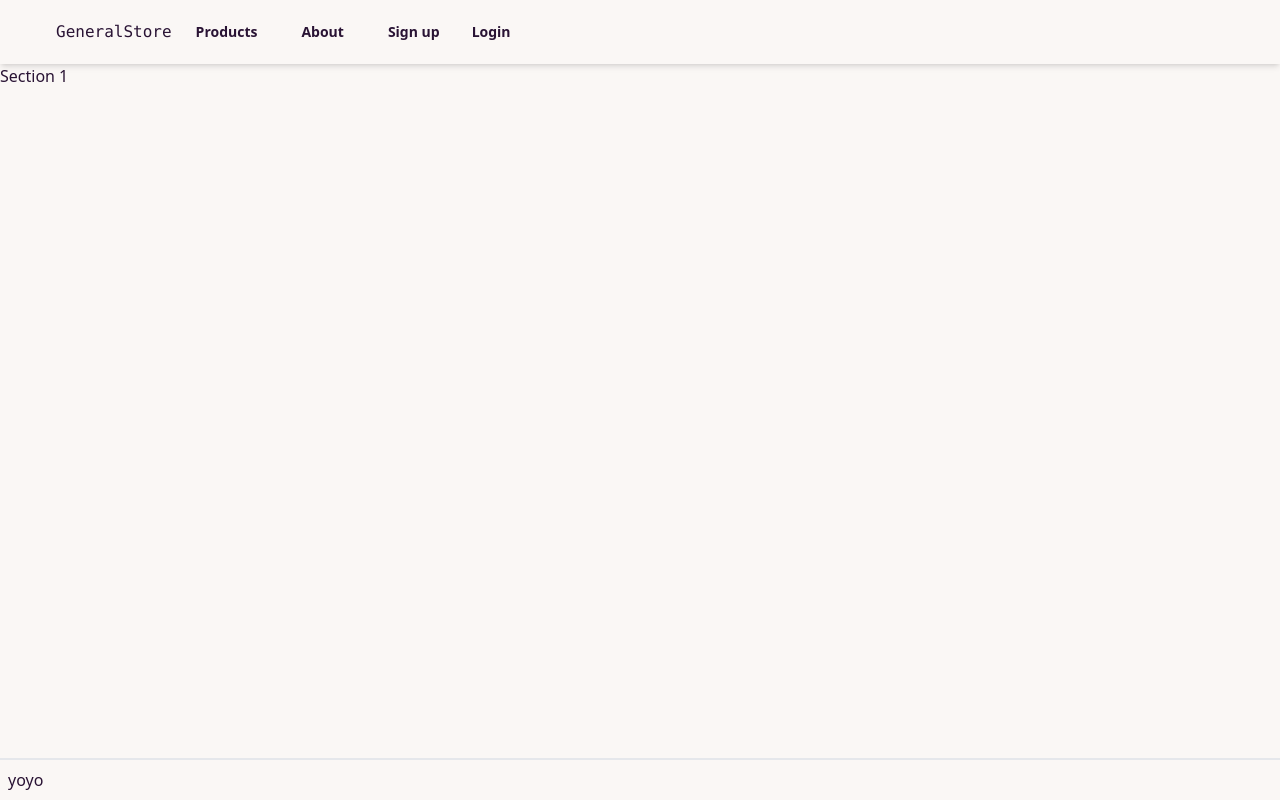
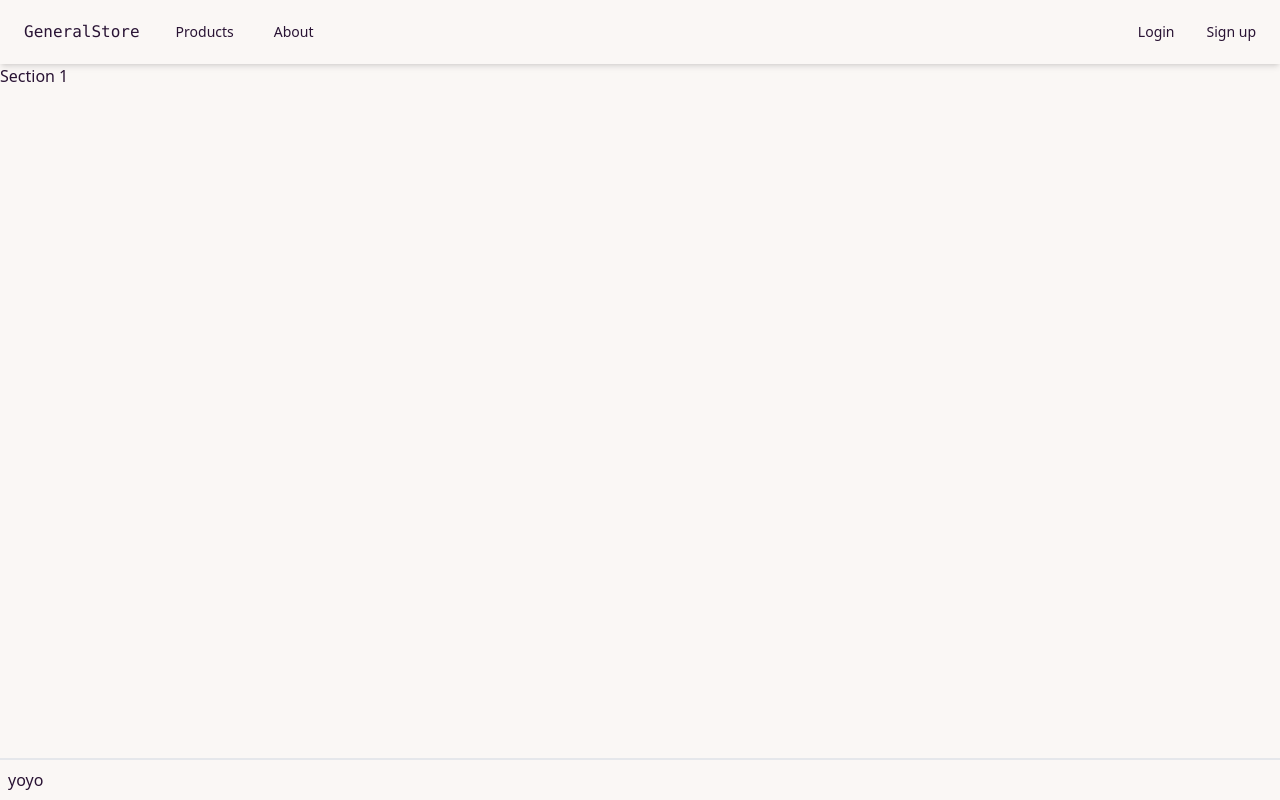
Before and after one commit to Mlaurgaard/vue-prios-term-two, a Vue app: page / in a window 1280 px wide. Built offline with nearby package versions, Linux system fonts and the light colour scheme.

Commit message:
Navbar close to complete
App.vue
-navbar updated with correct layout and links
-sidebar is fully working with wanted layout
-made comments for better overview

```diff
--- a/src/App.vue
+++ b/src/App.vue
@@ -8,16 +8,20 @@
         ref="drawerCheckbox"
       />
       <div class="drawer-content flex flex-col min-h-screen">
-        <!-- Navbar -->
-        <div class="w-full navbar shadow-md bg-base-100 h-[64px] z-10">
-          <div class="container md:px-4">
+        <!-- NAVBAR -->
+        <div class="navbar shadow-md bg-base-100 h-[64px] z-10">
+          <!-- Burger Icon -->
           <div class="flex-none lg:hidden">
-              <label for="my-drawer-3" class="btn btn-square btn-ghost">
+            <label
+              for="my-drawer-3"
+              class="rounded btn-ghost p-1 mr-2"
+              role="button"
+            >
               <svg
                 xmlns="http://www.w3.org/2000/svg"
                 fill="none"
                 viewBox="0 0 24 24"
-                  class="inline-block w-6 h-6 stroke-current"
+                class="inline-block w-6 h-6 stroke-current mb-0.5"
               >
                 <path
                   stroke-linecap="round"
@@ -27,75 +31,97 @@
                 ></path>
               </svg>
             </label>
-            </div>
-            <div class="pl-0 pl-8">
+            <!-- Navbar Title -->
+            <button class="py-2">
               <router-link to="/">
                 <p class="font-mono">GeneralStore</p>
               </router-link>
+            </button>
           </div>
-            <!-- Sidebar Menu on smaller screens -->
-            <div class="flex-none hidden lg:block">
-              <ul class="menu menu-horizontal flex items-center font-bold">
-                <!-- Navbar menu content here -->
 
-                <li
-                  class="rounded"
-                  :class="{
-                    'focus:bg-primary bg-primary': $route.path === '/products',
-                  }"
+          <!-- Navbar Buttons  -->
+          <div class="lg:flex hidden justify-between w-full">
+            <!-- Navbar Left -->
+            <div class="w-auto">
+              <!-- title / home -->
+              <button class="p-2 mx-2">
+                <router-link to="/">
+                  <p class="font-mono">GeneralStore</p>
+                </router-link>
+              </button>
+              <!-- products -->
+              <button
+                class="p-2 mx-1 rounded hover:bg-gray-200 active:bg-gray-300 font-bolder"
               >
-                  <router-link to="/products">Products</router-link>
-                </li>
-                <li
-                  class="rounded p-3"
-                  :class="{
-                    'focus:bg-primary bg-secondary': $route.path === '/about',
-                  }"
+                <router-link to="/products">
+                  <p class="p-1 px-2 text-sm font-bolder">Products</p>
+                </router-link>
+              </button>
+              <!-- about -->
+              <button
+                class="p-2 mx-1 rounded hover:bg-gray-200 active:bg-gray-300 font-bolder"
               >
-                  <router-link to="/about">About</router-link>
-                </li>
-                <li
-                  class="rounded"
-                  :class="{
-                    'focus:bg-primary bg-secondary': $route.path === '/signup',
-                  }"
+                <router-link to="/about">
+                  <p class="p-1 px-2 text-sm font-bolder">About</p>
+                </router-link>
+              </button>
+            </div>
+            <!-- Navbar Right -->
+            <div class="rounded w-auto">
+              <!-- login -->
+              <button
+                class="p-2 mx-1 rounded hover:bg-gray-200 active:bg-gray-300 font-bolder"
               >
-                  <router-link to="/signup">Sign up</router-link>
-                </li>
-                <li
-                  class="rounded"
-                  :class="{
-                    'focus:bg-primary bg-secondary': $route.path === '/login',
-                  }"
+                <router-link to="/login">
+                  <p class="p-1 px-1 text-sm font-bolder">Login</p>
+                </router-link>
+              </button>
+              <!-- sign up -->
+              <button
+                class="p-2 mx-1 rounded hover:bg-gray-200 active:bg-gray-300 font-bolder"
               >
-                  <router-link to="/login">Login</router-link>
-                </li>
-              </ul>
+                <router-link to="/signup">
+                  <p class="p-1 px-1 text-sm font-bolder">Sign up</p>
+                </router-link>
+              </button>
             </div>
           </div>
         </div>
+        <!-- NAVBAR END -->
         <!-- Page content here -->
         <RouterView />
+        <!-- Footer -->
         <Footer />
       </div>
+      <!-- SIDEBAR -->
       <div class="drawer-side z-50">
         <label for="my-drawer-3" class="drawer-overlay"></label>
-        <ul class="menu py-4 w-80 min-h-full bg-base-300 font-bold">
-          <!-- Sidebar content here -->
+        <ul class="menu py-4 w-80 min-h-full bg-base-300 font-bolder">
+          <!-- Sidebar Title -->
+          <button class="py-2">
+            <router-link to="/">
+              <p class="font-mono">GeneralStore</p>
+            </router-link>
+          </button>
+          <!-- Sidebar buttons -->
           <li>
-            <router-link to="/" @click="handleClick()">Home</router-link>
-            <router-link to="/products" @click="handleClick()"
-              >Products</router-link
-            >
-            <router-link to="/about" @click="handleClick()">About</router-link>
+            <router-link class="my-1" to="/" @click="handleClick()"
+              >Home
+            </router-link>
+            <router-link class="my-1" to="/products" @click="handleClick()"
+              >Products
+            </router-link>
+            <router-link @click="handleClick()" class="my-1" to="/about"
+              >About
+            </router-link>
           </li>
           <li class="mb-0 mt-auto">
-            <router-link class="mb-0 mt-auto" to="/login" @click="handleClick()"
-              >Login</router-link
-            >
-            <router-link class="" to="/signup" @click="handleClick()"
-              >Sign up</router-link
-            >
+            <router-link class="my-1 mt-auto" to="/login" @click="handleClick()"
+              >Login
+            </router-link>
+            <router-link class="my-1" to="/signup" @click="handleClick()"
+              >Sign up
+            </router-link>
           </li>
         </ul>
       </div>
```
Lines whose indentation alone changed are shown as unchanged.
